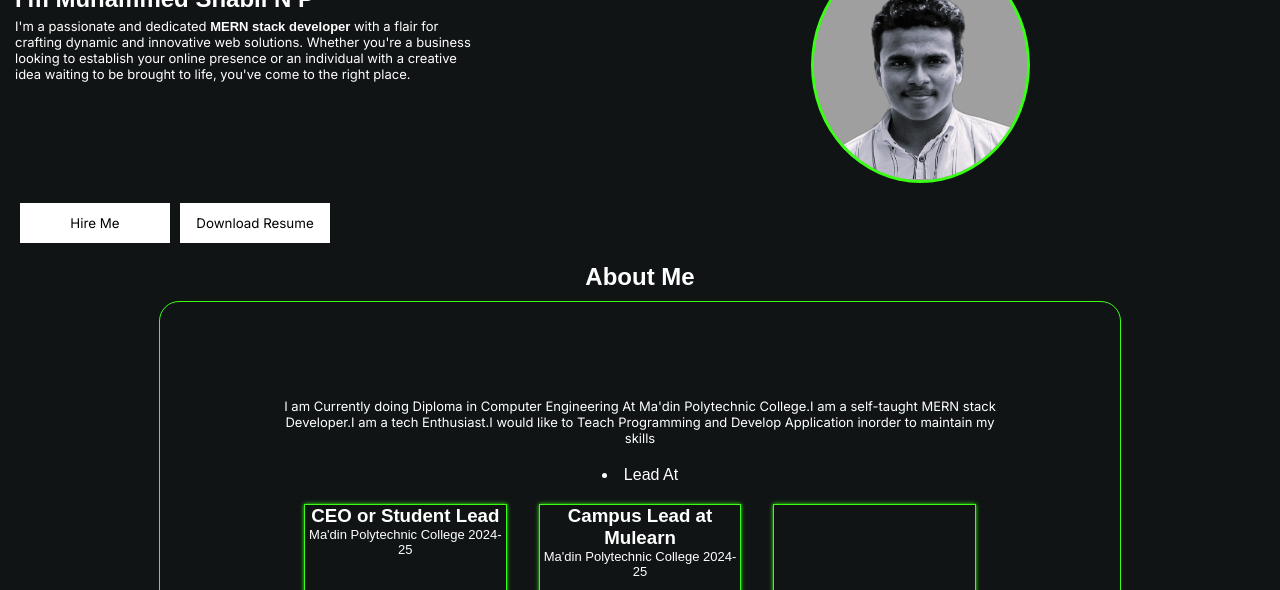
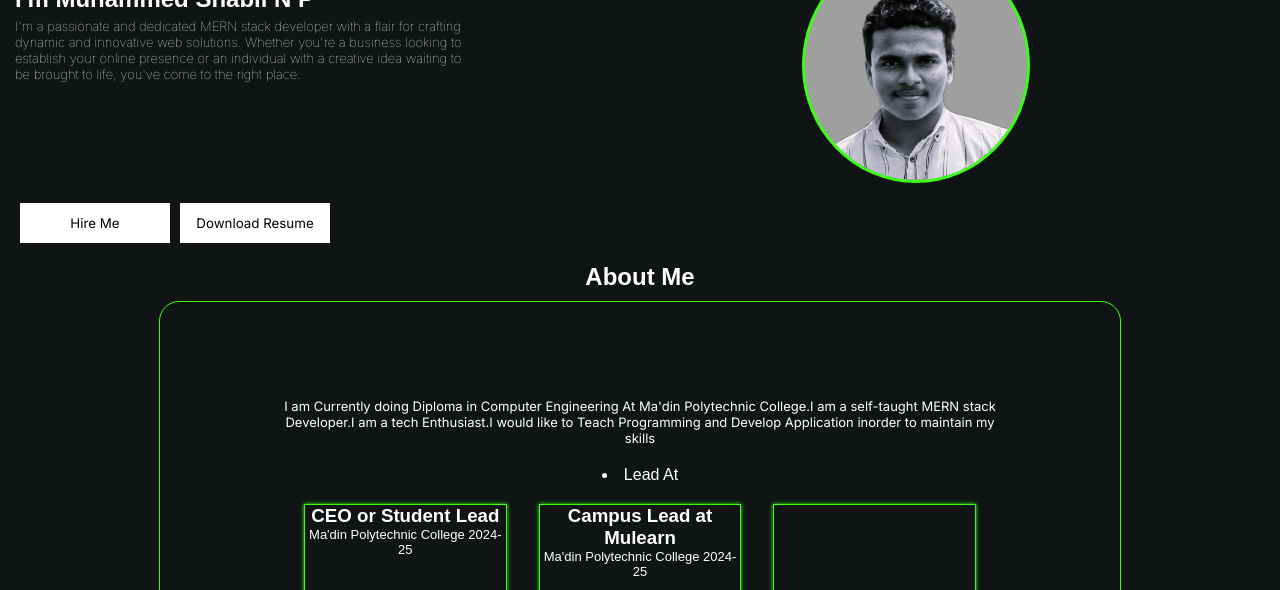
Before and after one commit to Shabil-nedumpally/portfolio, a plain HTML site: page index.html in a window 1280 px wide. Shown: the part 317-907 px from the top of the page. Drawn offline with nearby package versions, Linux system fonts and the light colour scheme; a web font is replaced by a local one.

Commit message:
some changes added

```diff
--- a/index.css
+++ b/index.css
@@ -78,6 +78,8 @@ nav a:hover {
     width: 60%;
     margin-top: 5px;
     font-size: small;
+    font-weight: lighter;
+
 }
 
 .hire-btn,
@@ -456,27 +458,3 @@ footer{
         width: 100%;
     }
 }
-
-@media (min-width:480px) {
-    /* smartphones, Android phones, landscape iPhone */
-
-}
-
-@media (min-width:600px) {
-    /* portrait tablets, portrait iPad, e-readers (Nook/Kindle), landscape 800x480 phones (Android) */
-
-}
-
-@media (min-width:801px) {
-    /* tablet, landscape iPad, lo-res laptops ands desktops */
-
-}
-
-@media (min-width:1025px) {
-    /* big landscape tablets, laptops, and desktops */
-
-}
-
-@media (min-width:1281px) {
-    /* hi-res laptops and desktops */
-}
--- a/index.html
+++ b/index.html
@@ -57,9 +57,9 @@
                 <h2>I'm Muhammed Shabil N P</h2>
                 <h3 id="jobs"></h3>
                 <p class="intro">I'm a passionate and dedicated
-                    <strong>
+
                         MERN stack developer
-                    </strong> with a flair for crafting dynamic and innovative web solutions. Whether you're a business
+                     with a flair for crafting dynamic and innovative web solutions. Whether you're a business
                     looking to establish your online presence or an individual with a creative idea waiting to be
                     brought to life, you've come to the right place.
                 </p>
```
